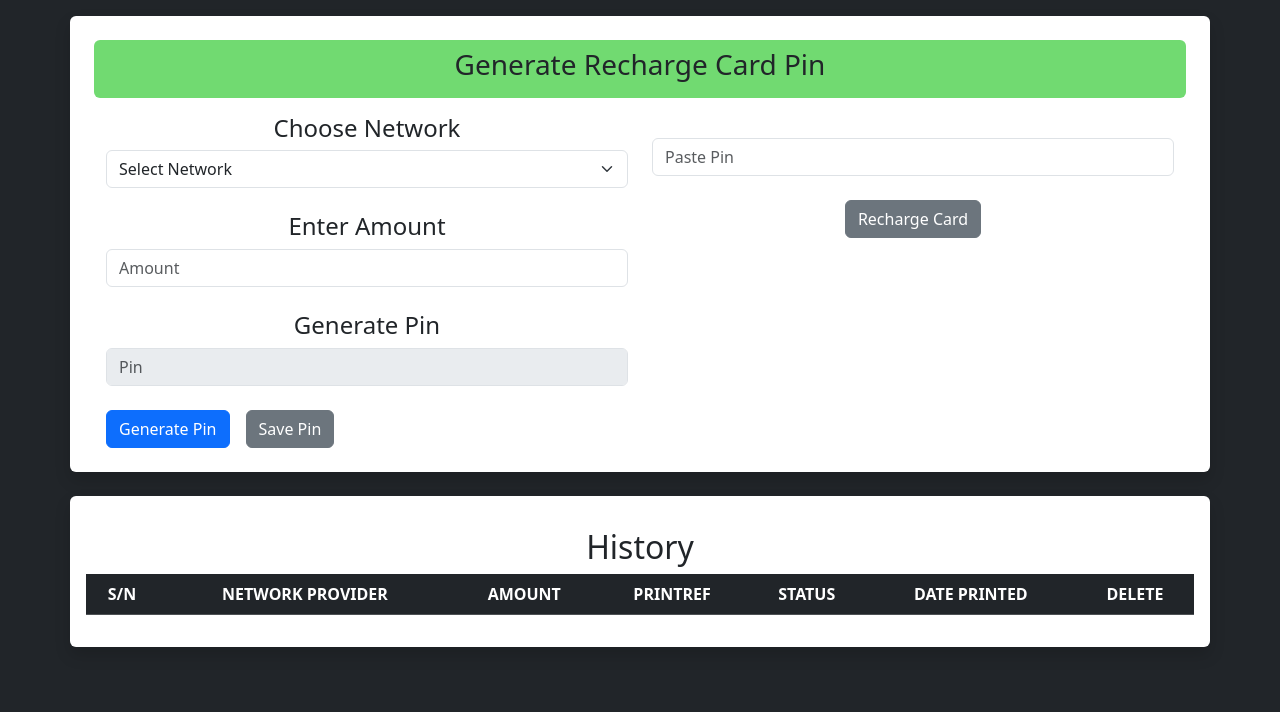
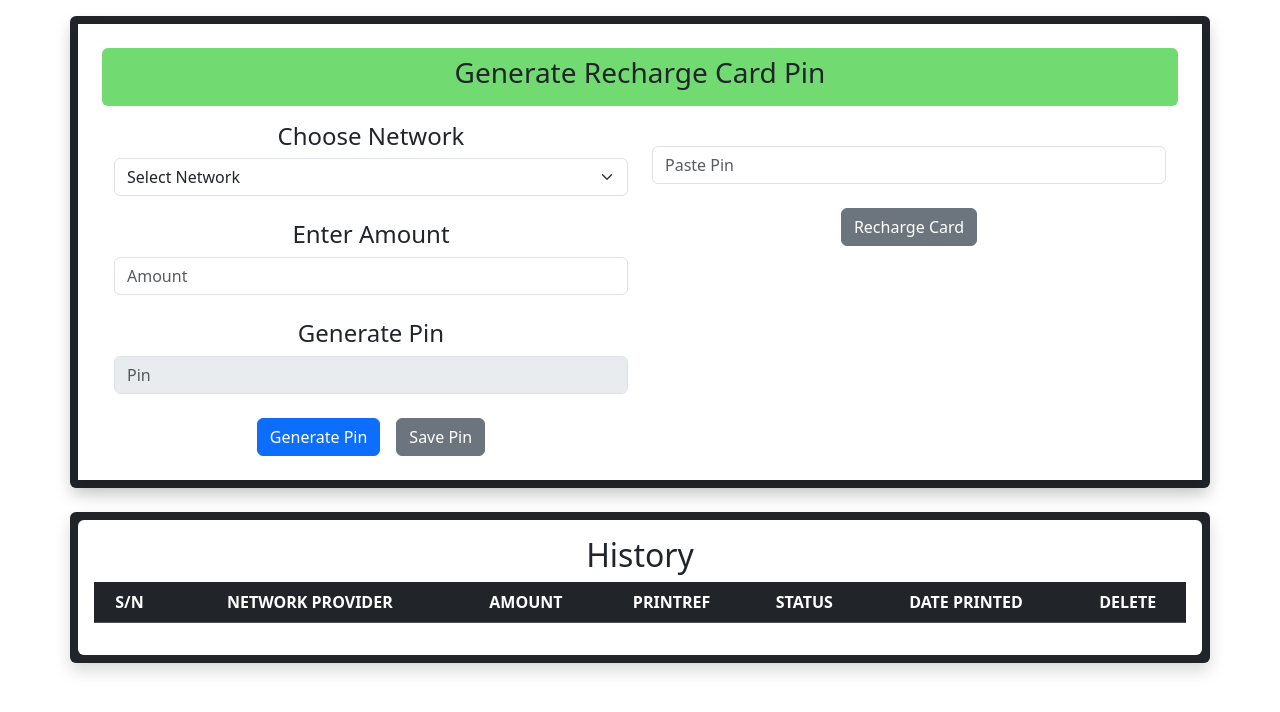
Before and after one commit to Ola6369/recharge-card-generator, a plain HTML site: page index.html in a window 1280 px wide. Drawn offline with nearby package versions, Linux system fonts and the light colour scheme.

Commit message:
add background color

```diff
--- a/card.js
+++ b/card.js
@@ -34,6 +34,10 @@ function getRandom() {
 
     let tabEnter = {Network:network.value, Amount:amount.value,recharge:recharge,validity:false ,m :(day+'/'+month+'/'+year)};
     card.push(tabEnter);
+
+    if (amount.value=="") {
+        pin.value=''
+    }
 }
 function change() {
     amount.value=''
@@ -58,9 +62,9 @@ function savePin() {
         </tr>`
 
         inputpin.value = element.recharge;
+        })
         amount.value=''
         pin.value=''
-        })
 }
 
 function del(index) {
@@ -92,7 +96,6 @@ function rechargeCard() {
         // alert('pin has been used')
         console.log('pin exist');
      }else{
-        alert('invalid')
+        alert('invalid card')
     }
-
 }
--- a/index.html
+++ b/index.html
@@ -16,11 +16,12 @@
     background-color: rgb(113, 218, 113);
   }
 </style>
-<body class="bg-dark">
-    <section class="container shadow p-4 rounded bg-white mt-3">
+<body>
+    <section class="container shadow p-2 rounded bg-dark mt-3">
+      <div class="container bg-white p-4 shadow">
         <div class="container d-flex justify-content-center rounded align-middle p-2" id="green">
             <h3> Generate Recharge Card Pin</h3>
-        </div>
+      </div>
         <div class="container text-center mt-3">
             <div class="row">
               <div class="col">
@@ -36,7 +37,7 @@
                   <input type="" class="form-control" id="amount" placeholder="Amount">
                   <h4 class="mt-4">Generate Pin</h4>
                   <input type="" class="form-control" id="pin" placeholder="Pin" disabled>
-                  <div class="mt-4 d-flex gap-3">
+                  <div class="mt-4 d-flex gap-3 justify-content-center">
                     <button type="button" class="btn btn-primary" onclick="getRandom()">Generate Pin</button>
                     <button type="button" class="btn btn-secondary" onclick="savePin()">Save Pin</button>
             </div>
@@ -48,9 +49,11 @@
             </div>
             <!-- <hr> -->
             </div>
+          </div>
           </section>
-            <div class="container text-center mt-4 shadow bg-white rounded p-3">
-            <h2 class="mt-3">History</h2>
+            <div class="container text-center mt-4 shadow bg-dark rounded p-2">
+              <div class=" container text-center bg-white rounded p-3">
+            <h2 class="">History</h2>
             <div id="design">
             <table class="table table-dark table-striped">
                 <thead>
@@ -68,6 +71,7 @@
               </table>
             </div>
           </div>
+          </div>
 
 
 
```
